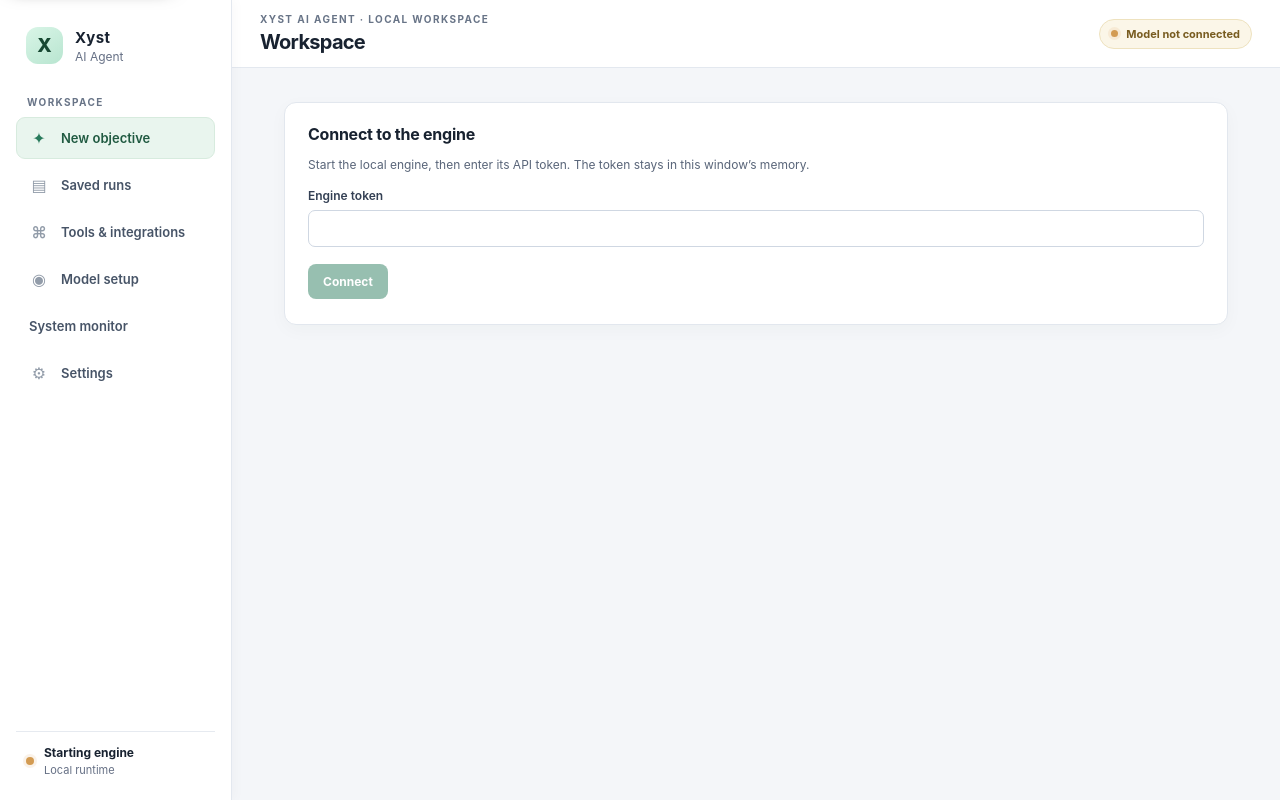
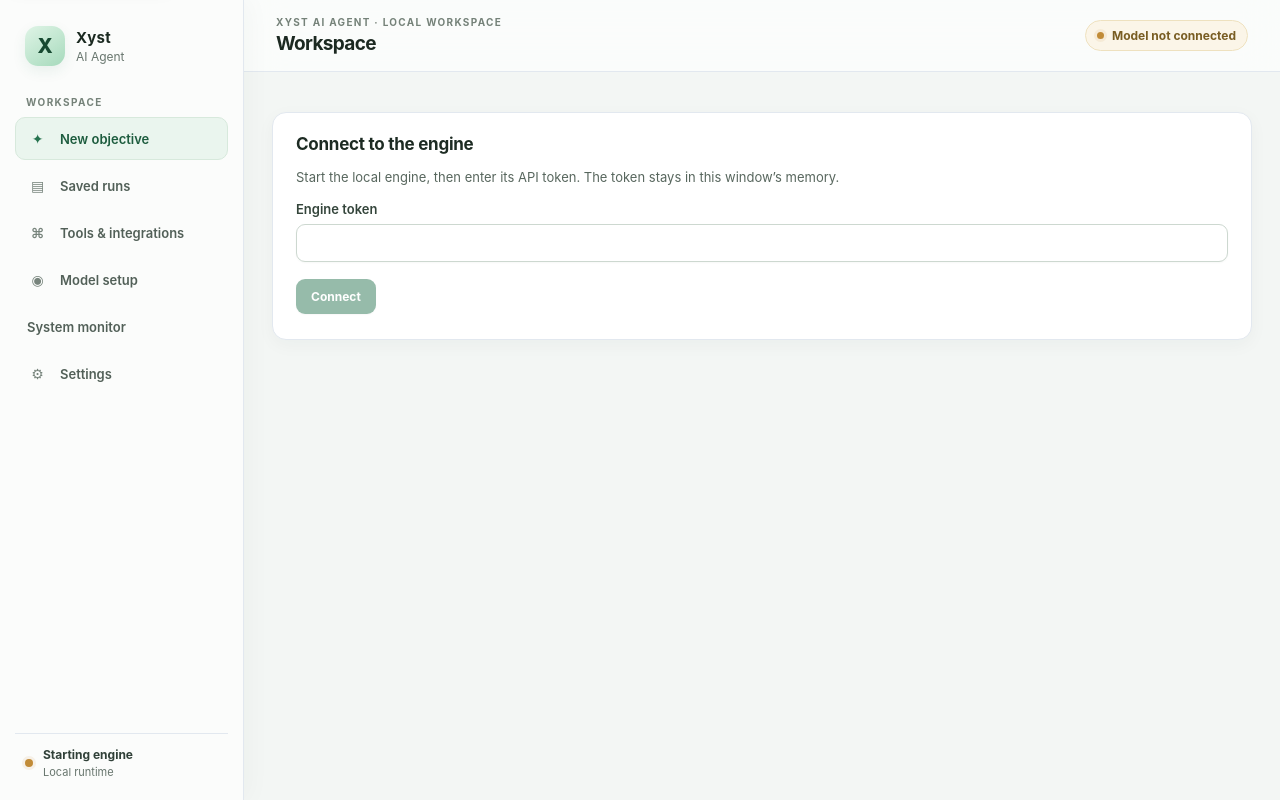
Before and after one commit to iExyst/Xyst-Ai-Agent-PC, a React (Vite) app in the folder apps/desktop/: page / in a window 1280 px wide. Built offline with nearby package versions, Linux system fonts and the light colour scheme.

Commit message:
Refresh desktop workspace design

```diff
--- a/apps/desktop/src/style.css
+++ b/apps/desktop/src/style.css
@@ -181,3 +181,117 @@ a:focus-visible,summary:focus-visible{outline:3px solid var(--blue);outline-offs
 .page-home>#new-objective>button:not(.secondary-button){padding:10px 17px}
 @media(max-width:900px){.app-topbar{padding-inline:20px}.app-content{padding:16px 20px 30px}}
 @media(max-width:640px){.app-topbar{height:62px;padding-inline:14px}.app-content{padding:13px 13px 26px}.page-home>.workspace-card label{display:block;white-space:normal}.page-home>.workspace-card label input{margin-top:5px!important}.app-content>section.recovery-card{padding:13px 15px}}
+
+/* Unified desktop visual system: the earlier iterations left several feature
+   panels with their original dark palette inside the light application shell. */
+:root{
+  --surface:#fff;
+  --surface-raised:#fff;
+  --surface-subtle:#f7f9fb;
+  --surface-hover:#f1f6f3;
+  --border:#e2e8ef;
+  --border-strong:#cbd5df;
+  --ink:#17221d;
+  --ink-soft:#425148;
+  --ink-muted:#68766e;
+  --accent:#26734f;
+  --accent-strong:#1d5c3e;
+  --accent-soft:#eaf5ee;
+  --focus:#2767c5;
+  color-scheme:light;
+  color:var(--ink);
+  background:#f3f6f4;
+}
+body,.app-frame{background:#f3f6f4;color:var(--ink)}
+.app-sidebar{width:244px;padding:24px 15px 16px;background:#fbfcfb;border-color:var(--border);box-shadow:5px 0 24px #19362608}
+.brand-lockup{gap:11px;padding:2px 10px 30px}
+.brand-mark{width:40px;height:40px;border-radius:13px;background:linear-gradient(145deg,#dff4e6,#a6dabc);color:#174a31;font-size:20px;box-shadow:0 5px 14px #26734f16}
+.brand-lockup strong{font-size:15px;color:#1b2a21;letter-spacing:.015em}
+.brand-lockup span,.sidebar-footer small{color:var(--ink-muted)}
+.sidebar-label,.eyebrow{color:#758279}
+.side-nav{gap:4px}
+.side-nav a{height:43px;padding-inline:11px;color:#526058;border-radius:10px;font-size:12px;font-weight:620;transition:background .15s,color .15s,border-color .15s}
+.side-nav a:before{width:21px;height:21px;border-radius:7px;color:#77847c;font-size:14px}
+.side-nav a:hover{background:#f1f5f2;color:#1c2b22}
+.side-nav a.active{background:var(--accent-soft);border-color:#d7e9dc;color:#1d5c3e}
+.side-nav a.active:before{color:var(--accent)}
+.sidebar-footer{border-color:var(--border)}
+.sidebar-footer strong{color:#304038}
+.connection-dot{background:#c18b37;box-shadow:0 0 0 3px #c18b371b}
+.connection-dot.online{background:#268451;box-shadow:0 0 0 3px #2684511b}
+.app-frame{margin-left:244px}
+.app-topbar{position:sticky;top:0;z-index:4;height:72px;padding-inline:32px;background:#fbfcfbeb;border-color:var(--border);backdrop-filter:blur(18px)}
+.app-topbar .eyebrow{margin-bottom:4px;font-size:9px;letter-spacing:.13em}
+.app-topbar h1{color:#1c2921;font-size:19px;font-weight:680;letter-spacing:-.035em}
+.topbar-actions{gap:12px}
+.status-pill{padding:7px 11px;background:#edf6ef;border-color:#d8e9dc;color:#24583b}
+.status-pill.muted{background:#fbf5e8;border-color:#eee1bf;color:#795d23}
+.app-content{max-width:1120px;padding-top:24px;gap:14px}
+.app-content>section,.app-content>div>section{background:var(--surface);border-color:var(--border);border-radius:14px;box-shadow:0 5px 18px #1d38270a}
+.app-content section h2,.app-content section h3{color:#1d2b23}
+.app-content p,.app-content li{color:#58675e}
+.app-content label{color:#34453b}
+.app-content input:not([type=checkbox]),.app-content select,.app-content textarea{background:#fff;color:#17221d;border-color:#cdd8d0;border-radius:9px;box-shadow:0 1px 2px #1a332309}
+.app-content input:not([type=checkbox]):hover,.app-content select:hover,.app-content textarea:hover{border-color:#aebeb3}
+.app-content input:not([type=checkbox]):focus,.app-content select:focus,.app-content textarea:focus{border-color:#4a9c6b;box-shadow:0 0 0 3px #31845120;outline:0}
+.app-content input::placeholder,.app-content textarea::placeholder{color:#89958e}
+.app-content input[type=checkbox]{accent-color:var(--accent)}
+.app-content details.advanced-options{background:var(--surface-subtle);border-color:var(--border);border-radius:10px}
+.app-content details.advanced-options summary,.app-content details>summary{color:#34463b}
+.app-content pre{background:#f6f8f7;border-color:var(--border);color:#27362d}
+.app-content button:not(.topbar-new):not(.side-nav a){border-radius:9px;background:var(--accent);color:#fff;box-shadow:0 1px 2px #18382712}
+.app-content button:not(.topbar-new):not(.side-nav a):hover:not(:disabled),.topbar-new:hover{background:var(--accent-strong);filter:none}
+.app-content .secondary-button,.secondary-button{background:#f4f7f5!important;color:#314339!important;border-color:#d9e2dc!important;box-shadow:none!important}
+.app-content .secondary-button:hover:not(:disabled){background:#eaf1ec!important}
+.topbar-new,button:not(.side-nav a){background:var(--accent);color:#fff}
+.app-alert{background:#fff8e9;border-color:#edddb9;color:#795922!important}
+.app-content [role=alert]{color:#9a3412}
+.app-content>section.recovery-card{background:linear-gradient(115deg,#fff9ec,#fff 78%);border-color:#efdfbd}
+.app-content .recovery-card .eyebrow{color:#91671f}
+.app-content .system-resource-card{background:var(--surface);border-color:var(--border)}
+.app-content .system-resource-card .system-resource-heading h2{color:#26372d}
+.app-content .system-resource-card .system-resource-heading strong{color:var(--accent-strong)}
+.app-content .system-resource-card p{color:var(--ink-soft)}
+.saved-runs-list li{background:var(--surface-subtle);border-color:var(--border);border-radius:11px}
+.saved-run-open{color:var(--ink)!important}
+.saved-run-open:hover{background:#eef5f0!important}
+.saved-run-action{color:var(--accent)}
+.saved-run-objective{color:#1c2b22}
+.saved-run-meta{color:var(--ink-muted)!important}
+.saved-run-state{background:#eff3f0;border-color:#dce5de;color:#425449}
+.active-run-objective-full{background:var(--surface-subtle);border-color:var(--border)}
+.active-run-objective-full summary{color:var(--accent-strong)}
+.page-home>.workspace-card{background:#fff;border-color:var(--border);border-radius:12px;box-shadow:0 3px 12px #1d382706}
+.page-home>.workspace-card label{color:#43544a}
+.page-home>#new-objective{position:relative;overflow:hidden;border:1px solid #d7e7dc!important;background:linear-gradient(145deg,#fff 68%,#f6fbf7)!important;box-shadow:0 12px 30px #1d38270c!important}
+.page-home>#new-objective:before{content:"";position:absolute;inset:0 auto 0 0;width:4px;background:linear-gradient(#78c79a,#26734f)}
+.page-home>#new-objective .composer-heading h2{color:#17271d}
+.composer-private{background:#f1f8f3;border-color:#dcebe0;color:#3e6049}
+.page-home>#new-objective #run-objective{min-height:128px;height:128px;background:#fff}
+.page-home>.onboarding-guide,.saved-conversations,.file-check-card{border-color:var(--border);border-radius:12px;background:#fff;box-shadow:0 3px 12px #1d382706}
+.page-home>.onboarding-guide>summary,.saved-conversations>summary,.file-check-card>summary{color:#34463b}
+.page-home>.onboarding-guide>summary:hover,.saved-conversations>summary:hover,.file-check-card>summary:hover{color:var(--accent-strong)}
+.page-home>.onboarding-guide>#get-started li{background:#f7f9f8;border-color:#e5ebe7}
+.page-home>.onboarding-guide>#get-started li::before{background:var(--accent-soft);color:var(--accent-strong)}
+.skip-link{background:#e4f5e9;color:#173a27;box-shadow:0 4px 18px #18382718}
+a:focus-visible,summary:focus-visible,.side-nav a:focus-visible{outline-color:var(--focus)}
+@media(max-width:900px){.app-sidebar{width:204px}.app-frame{margin-left:204px}.app-topbar{padding-inline:20px}}
+@media(max-width:640px){.app-sidebar{background:#fbfcfb}.app-frame{margin:0}.app-topbar{background:#fbfcfbeb}.app-content{padding:13px 13px 26px}}
+@media(prefers-reduced-motion:reduce){*,*::before,*::after{scroll-behavior:auto!important;transition:none!important;animation:none!important}}
+
+/* Readable at the standard Windows window size without zooming. */
+.side-nav a{font-size:13px}
+.app-topbar .eyebrow{font-size:10px}
+.status-pill{font-size:12px}
+.app-content p,.app-content li{font-size:13px;line-height:1.6}
+.app-content label{font-size:13px}
+.app-content input:not([type=checkbox]),.app-content select,.app-content textarea{font-size:13px}
+.app-content section h2{font-size:17px}
+.app-content .recovery-card h2{font-size:16px}
+.app-content .recovery-card p:not(.eyebrow){font-size:12px}
+.page-home>.workspace-card label,.page-home>.onboarding-guide>summary{font-size:12px}
+.page-home>#new-objective .objective-intro{font-size:13px}
+.page-home>#new-objective #run-objective{font-size:14px!important}
+.saved-run-objective{font-size:14px}
+.saved-run-meta{font-size:12px!important}
+.composer-private{font-size:12px}
```
Also changed, not shown: 1 other file (tests, documents, lock files or other folders).
